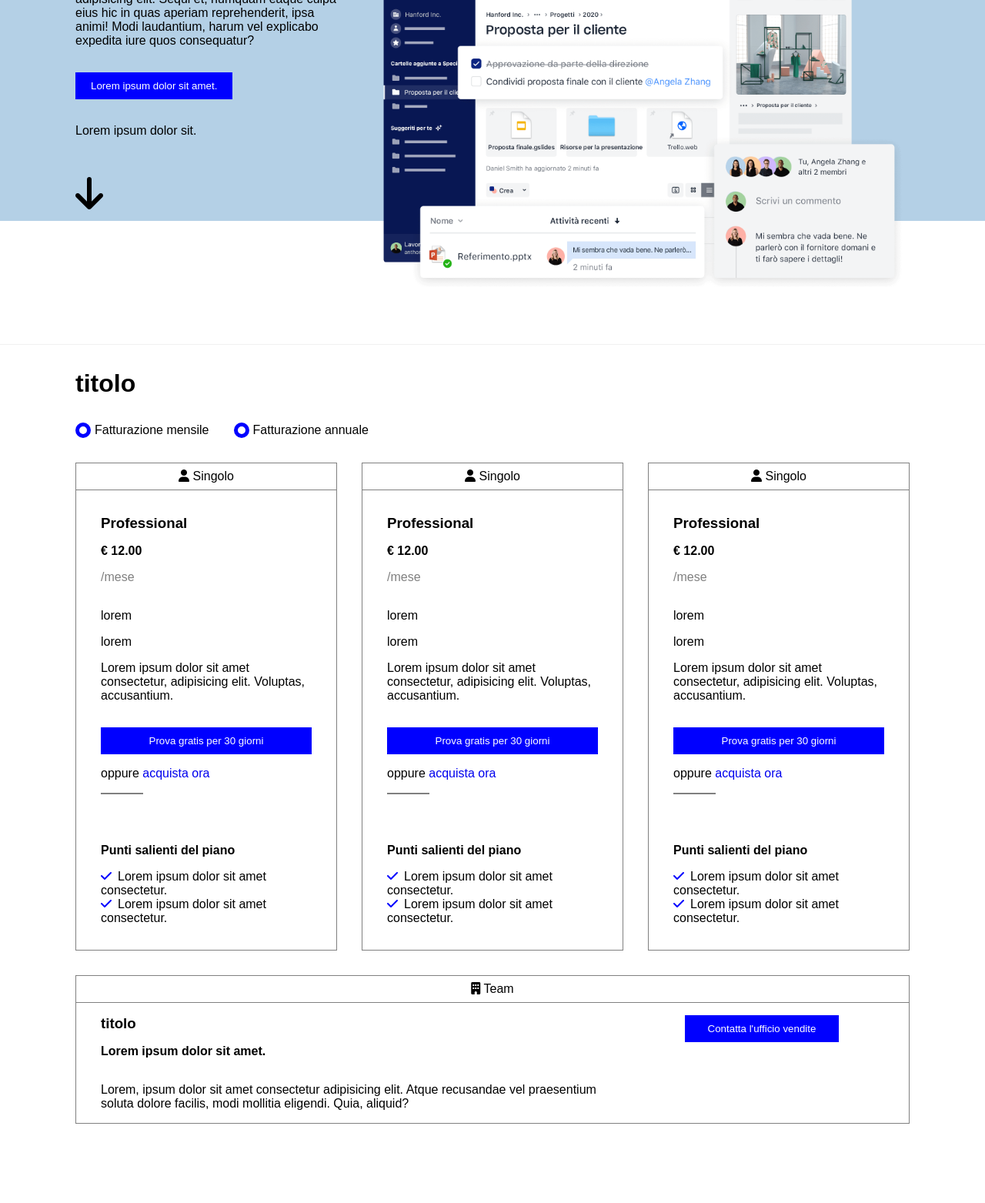
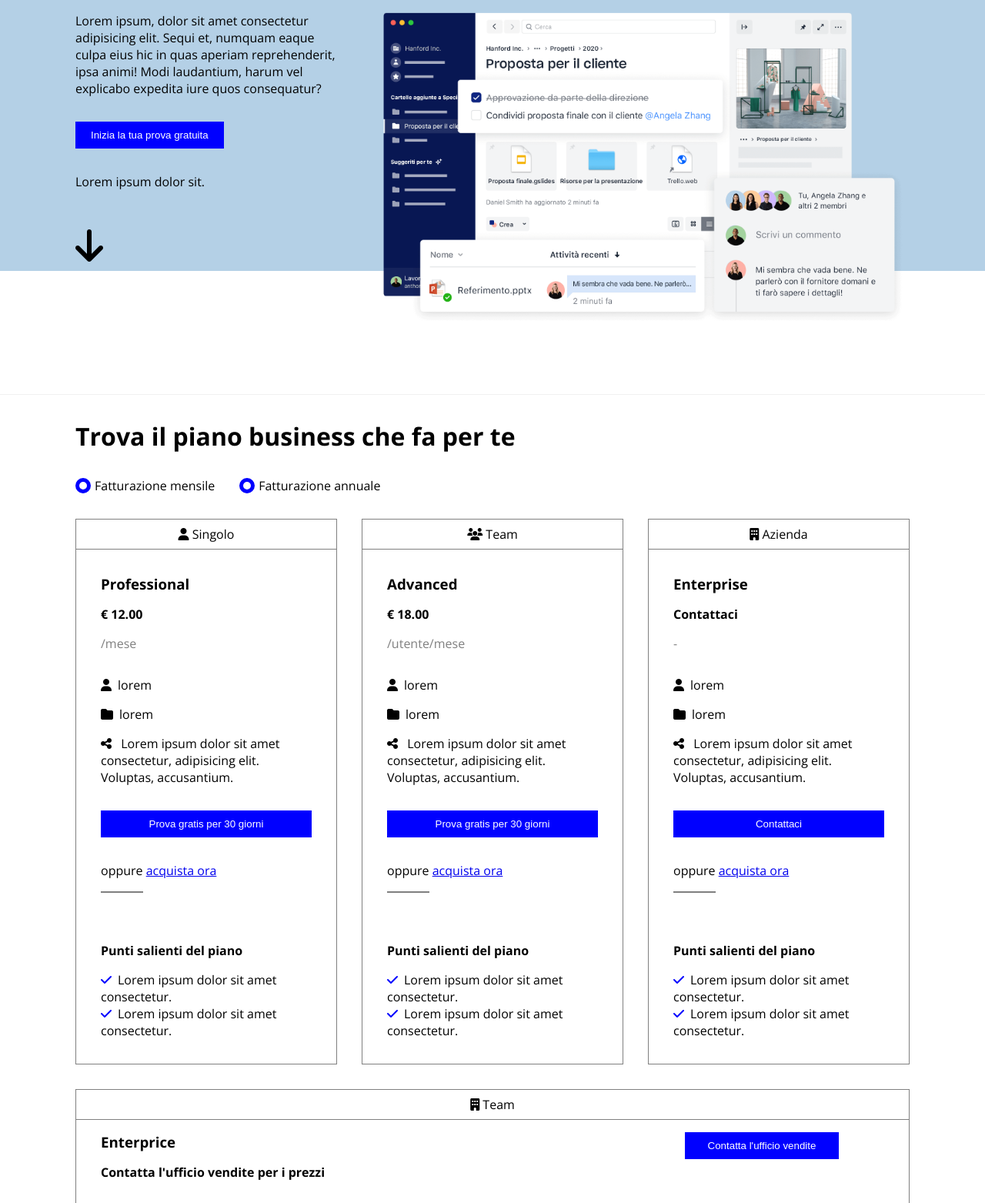
Before and after one commit to giuseppeesposito22/htmlcss-dropbox, a plain HTML site: page index.html in a window 1280 px wide. Shown: the part 332-1895 px from the top of the page at 77% size. Drawn offline with nearby package versions, Linux system fonts and the light colour scheme.

Commit message:
fix some title and content

```diff
--- a/css/style.css
+++ b/css/style.css
@@ -19,7 +19,11 @@ ul {
 }
 
 body {
-  font-family: Arial, Helvetica, sans-serif;
+  font-family: "Open Sans", sans-serif;
+  font-optical-sizing: auto;
+  font-weight: 400;
+  font-style: normal;
+  font-variation-settings: "wdth" 100;
 }
 
 /* UTILS */
@@ -117,7 +121,6 @@ section {
 /* HEADER  */
 
 .page-header {
-  font-size: 1.5rem;
   padding: 20px 0;
 }
 
@@ -164,12 +167,13 @@ div {
 }
 
 .section-jumbo h1 {
-  font-size: 3rem;
+  font-size: 4rem;
+  font-weight: 800;
 }
 
 .section-jumbo .container {
   position: relative;
-  top: 90px;
+  top: 70px;
   width: 1250px;
 
   /* debug */
@@ -274,11 +278,20 @@ div {
 
 .main-card .btn {
   padding: 10px 20px;
+  margin-bottom: 2rem;
 }
 
 .main-card .separate {
   width: 20%;
   border: 1px solid gray;
+}
+
+.main-card i {
+  margin-right: 0.5rem;
+}
+
+.main-card a {
+  text-decoration: underline;
 }
 
 /* BOTTOM CARD  */
@@ -337,13 +350,18 @@ div {
 
 .section-operation p {
   margin-bottom: 2rem;
-  margin-top: 1rem;
+  margin-top: 2rem;
 }
 
 /* SECTION 5 */
 
 .section-team h3 {
   margin-bottom: 2rem;
+  font-size: 3rem;
+}
+
+.section-team a {
+  text-decoration: underline;
 }
 
 /* FOOTER  */
--- a/index.html
+++ b/index.html
@@ -3,6 +3,13 @@
   <head>
     <meta charset="UTF-8" />
     <meta name="viewport" content="width=device-width, initial-scale=1.0" />
+
+    <link rel="preconnect" href="https://fonts.googleapis.com" />
+    <link rel="preconnect" href="https://fonts.gstatic.com" crossorigin />
+    <link
+      href="https://fonts.googleapis.com/css2?family=Open+Sans:ital,wght@0,300..800;1,300..800&display=swap"
+      rel="stylesheet"
+    />
 
     <link
       rel="stylesheet"
@@ -43,10 +50,7 @@
         <div class="container">
           <div class="row">
             <div class="col-1">
-              <h1>
-                Lorem ipsum dolor sit amet consectetur adipisicing elit.
-                Perspiciatis, veritatis?
-              </h1>
+              <h1>Tutto ciò che ti serve per il lavoro, in un unico posto</h1>
             </div>
             <div class="col-1-3">
               <p>
@@ -56,7 +60,7 @@
                 quos consequatur?
               </p>
               <button class="btn btn-primary">
-                Lorem ipsum dolor sit amet.
+                Inizia la tua prova gratuita
               </button>
               <span>Lorem ipsum dolor sit.</span>
               <i class="fa-solid fa-arrow-down"></i>
@@ -74,7 +78,7 @@
         <div class="container">
           <div class="row">
             <div class="col-1">
-              <h2>titolo</h2>
+              <h2>Trova il piano business che fa per te</h2>
 
               <div class="time-sub">
                 <div class="radio-box"></div>
@@ -97,9 +101,10 @@
                   <span class="price">€ 12.00</span>
                   <span class="time">/mese</span>
                   <ul>
-                    <li>lorem</li>
-                    <li>lorem</li>
+                    <li><i class="fa-solid fa-user"></i>lorem</li>
+                    <li><i class="fa-solid fa-folder"></i>lorem</li>
                     <li>
+                      <i class="fa-solid fa-share-nodes"></i>
                       Lorem ipsum dolor sit amet consectetur, adipisicing elit.
                       Voluptas, accusantium.
                     </li>
@@ -131,17 +136,18 @@
             <div class="col-1-3">
               <div class="card">
                 <div class="top-card">
-                  <i class="fa-solid fa-user"></i>
-                  <span>Singolo</span>
+                  <i class="fa-solid fa-users"></i>
+                  <span>Team</span>
                 </div>
                 <div class="main-card">
-                  <h3 class="plan">Professional</h3>
-                  <span class="price">€ 12.00</span>
-                  <span class="time">/mese</span>
+                  <h3 class="plan">Advanced</h3>
+                  <span class="price">€ 18.00</span>
+                  <span class="time">/utente/mese</span>
                   <ul>
-                    <li>lorem</li>
-                    <li>lorem</li>
+                    <li><i class="fa-solid fa-user"></i>lorem</li>
+                    <li><i class="fa-solid fa-folder"></i>lorem</li>
                     <li>
+                      <i class="fa-solid fa-share-nodes"></i>
                       Lorem ipsum dolor sit amet consectetur, adipisicing elit.
                       Voluptas, accusantium.
                     </li>
@@ -172,24 +178,23 @@
             <div class="col-1-3">
               <div class="card">
                 <div class="top-card">
-                  <i class="fa-solid fa-user"></i>
-                  <span>Singolo</span>
+                  <i class="fa-solid fa-building"></i>
+                  <span>Azienda</span>
                 </div>
                 <div class="main-card">
-                  <h3 class="plan">Professional</h3>
-                  <span class="price">€ 12.00</span>
-                  <span class="time">/mese</span>
+                  <h3 class="plan">Enterprise</h3>
+                  <span class="price">Contattaci</span>
+                  <span class="time">-</span>
                   <ul>
-                    <li>lorem</li>
-                    <li>lorem</li>
+                    <li><i class="fa-solid fa-user"></i>lorem</li>
+                    <li><i class="fa-solid fa-folder"></i>lorem</li>
                     <li>
+                      <i class="fa-solid fa-share-nodes"></i>
                       Lorem ipsum dolor sit amet consectetur, adipisicing elit.
                       Voluptas, accusantium.
                     </li>
                   </ul>
-                  <button class="btn btn-primary">
-                    Prova gratis per 30 giorni
-                  </button>
+                  <button class="btn btn-primary">Contattaci</button>
                   <span class="pay-now"
                     >oppure <a href="#">acquista ora</a></span
                   >
@@ -220,8 +225,8 @@
                 <div class="bottom-card-team">
                   <div class="row">
                     <div class="col-2-3">
-                      <h3>titolo</h3>
-                      <span>Lorem ipsum dolor sit amet.</span>
+                      <h3>Enterprice</h3>
+                      <span>Contatta l'ufficio vendite per i prezzi</span>
                       <p>
                         Lorem, ipsum dolor sit amet consectetur adipisicing
                         elit. Atque recusandae vel praesentium soluta dolore
@@ -252,7 +257,7 @@
             </div>
             <div class="col-1-3">
               <div class="content-partner">
-                <h3>Lorem ipsum dolor sit amet.</h3>
+                <h3>Entra in contatto con un partner Dropbox</h3>
                 <p>
                   Lorem ipsum, dolor sit amet consectetur adipisicing elit. Est
                   veniam sapiente qui, ipsum voluptatem tempore recusandae fuga
@@ -271,7 +276,7 @@
         <div class="container">
           <div class="row">
             <div class="col-1">
-              <h2>Lorem ipsum dolor sit amet.</h2>
+              <h2>Esegui più operazioni con Dropbox business</h2>
             </div>
             <div class="col-1-3">
               <div class="card">
@@ -292,7 +297,7 @@
             <div class="col-1-3">
               <div class="card">
                 <img
-                  src="./assets/img/business-feature-switching-tools.png"
+                  src="./assets/img/business-feature-send-files-it.png"
                   alt=""
                 />
                 <h3>Lorem ipsum dolor sit amet consectetur.</h3>
@@ -308,7 +313,7 @@
             <div class="col-1-3">
               <div class="card">
                 <img
-                  src="./assets/img/business-feature-switching-tools.png"
+                  src="./assets/img/business-feature-coordinate-it.png"
                   alt=""
                 />
                 <h3>Lorem ipsum dolor sit amet consectetur.</h3>
@@ -324,7 +329,7 @@
             <div class="col-1-3">
               <div class="card">
                 <img
-                  src="./assets/img/business-feature-switching-tools.png"
+                  src="./assets/img/business-feature-integrations-it.png"
                   alt=""
                 />
                 <h3>Lorem ipsum dolor sit amet consectetur.</h3>
@@ -340,7 +345,7 @@
             <div class="col-1-3">
               <div class="card">
                 <img
-                  src="./assets/img/business-feature-switching-tools.png"
+                  src="./assets/img/business-feature-multi-device.png"
                   alt=""
                 />
                 <h3>Lorem ipsum dolor sit amet consectetur.</h3>
@@ -355,10 +360,7 @@
             </div>
             <div class="col-1-3">
               <div class="card">
-                <img
-                  src="./assets/img/business-feature-switching-tools.png"
-                  alt=""
-                />
+                <img src="./assets/img/business-feature-security.png" alt="" />
                 <h3>Lorem ipsum dolor sit amet consectetur.</h3>
                 <p>
                   Lorem, ipsum dolor sit amet consectetur adipisicing elit. Ex
@@ -378,7 +380,7 @@
         <div class="container">
           <div class="row">
             <div class="col-1">
-              <h3>Lorem ipsum dolor sit amet consectetur.</h3>
+              <h3>Più di 500.000 team utilizzano Dropbox Business</h3>
               <a href="#">Lorem ipsum dolor sit amet.</a>
             </div>
           </div>
```
